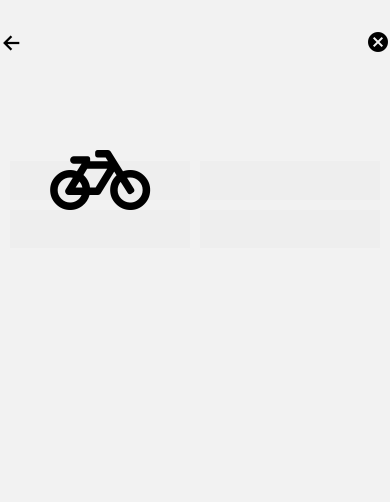
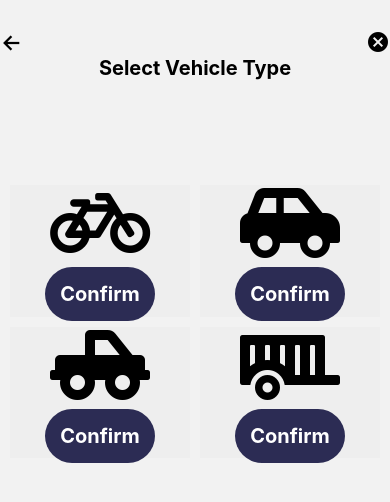
Before and after one commit to farisdurrani/buzzEx, a React Native app: screen /SizeSelection in a window 390 px wide. Shown: the top 502 px of the page. Built offline with nearby package versions, Linux system fonts and the light colour scheme.

Commit message:
pulled Austin's changes

```diff
--- a/screens/SamTheSeller/SellerConfirmScreen.js
+++ b/screens/SamTheSeller/SellerConfirmScreen.js
@@ -147,6 +147,11 @@ const SellerConfirmScreen = ({ navigation, route }) => {
             receiverItem: receiverItem,
             deliveryJobID: newDeliveryJobID,
           });
+          // navigation.navigate("SizeSelection", {
+          //   senderItem: senderItem,
+          //   receiverItem: receiverItem,
+          //   deliveryItem: addedDeliveryItem,
+          // });
         }}
       />
     </View>
--- a/screens/SamTheSeller/sizeSelection.js
+++ b/screens/SamTheSeller/sizeSelection.js
@@ -2,31 +2,57 @@ import {StyleSheet, Text, View} from 'react-native'
 import { BackCancelButtons } from '../../components';
 import Icon from 'react-native-vector-icons/FontAwesome5';
 import React from 'react'
-
+import { BButton } from "../../components/index";
 
 const SizeSelection = ({ navigation, route }) => {
   return (
     <View style= {styles.Maincontainer}>
         <BackCancelButtons style = {styles.backcancel} navigation={navigation} />
+        <View  style={styles.containerText}>
+        <Text  style={styles.selectionText}>Select Vehicle Type</Text>
+        </View>
         <View style = {styles.container}>
 
             <View style = {styles.box}>
                 <View style = {styles.inner}>
                 <Icon size={80} name="bicycle"></Icon>
+                <BButton
+                    text="Confirm"
+                    onPress={console.log("bike")}
+                />
                 </View>
             </View>
 
-        <View style={styles.box}>
-          <View style={styles.inner}></View>
+            <View style = {styles.box}>
+                <View style = {styles.inner}>
+                <Icon size={80} name="car-side"></Icon>
+                <BButton
+                    text="Confirm"
+                    onPress={console.log("car")}
+                />
+                </View>
             </View>
 
-        <View style={styles.box}>
-          <View style={styles.inner}></View>
+            <View style = {styles.box}>
+                <View style = {styles.inner}>
+                <Icon size={80} name="truck-pickup"></Icon>
+                <BButton
+                    text="Confirm"
+                    onPress={console.log("truck")}
+                />
+                </View>
             </View>
 
-        <View style={styles.box}>
-          <View style={styles.inner}></View>
+            <View style = {styles.box}>
+                <View style = {styles.inner}>
+                <Icon size={80} name="trailer"></Icon>
+                <BButton
+                    text="Confirm"
+                    onPress={console.log("trailer")}
+                />
                 </View>
+            </View>
+
         </View>
      </View>
   );
@@ -35,30 +61,38 @@ const SizeSelection = ({ navigation, route }) => {
 export default SizeSelection;
 
 const styles = StyleSheet.create({
-  Maincontainer: {
-    paddingTop: 30,
+
+    Maincontainer:{
+        paddingTop:30,
+
     },
     container: {
-    width: "100%",
-    height: "85%",
-    padding: 5,
-    flexDirection: "row",
-    flexWrap: "wrap",
+        width:'100%',
+        height:'85%',
+        padding:5,
+        flexDirection:"row",
+        flexWrap: 'wrap',
         paddingTop: 100,
     },
 
     box: {
         width: "50%",
         height: "50%",
-    padding: 5,
-    borderRadius: 30,
+        padding:5,
     },
 
     inner: {
         flex: 1,
-    backgroundColor: "#eee",
-    alignItems: "center",
-    justifyContent: "center",
+        backgroundColor: '#eee',
+        alignItems: 'center',
+        justifyContent: 'center'
     },
-  backcancel: {},
-});
+    selectionText: {
+        alignItems: 'center',
+        fontSize: 20,
+        fontWeight: "bold",
+    },
+    containerText: {
+        alignItems: 'center',
+    }
+})
```
Lines whose indentation alone changed are shown as unchanged.
